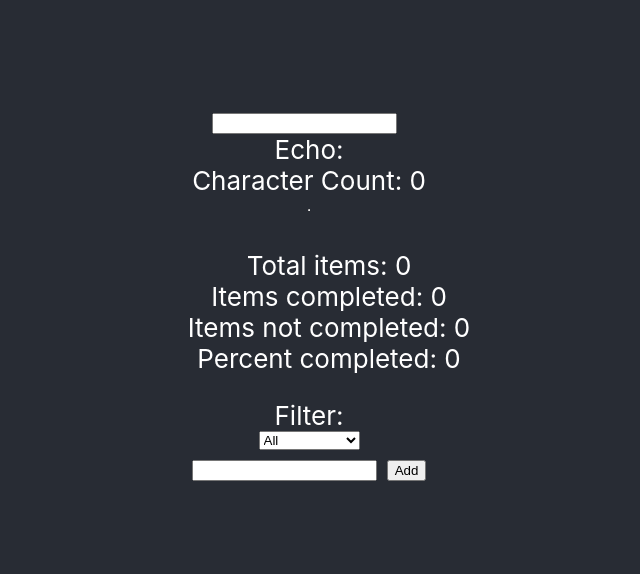
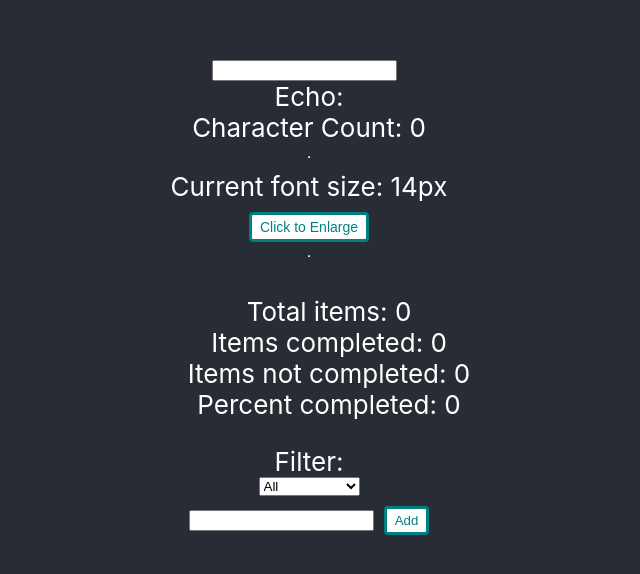
Before and after one commit to kkeeth/my-recoil-demo, a React (Create React App) app: page / in a window 1280 px wide. Shown: the part 108-682 px from the top of the page, without its empty margins (331-971 px from the left). Built offline with nearby package versions, Linux system fonts and the light colour scheme.

Commit message:
feat: added one sample component of button

```diff
--- a/src/App.css
+++ b/src/App.css
@@ -10,6 +10,19 @@
   text-align: center;
 }
 
+button {
+  padding: 4px 8px;
+  border: none;
+  border-radius: 4px;
+  margin-top: 10px;
+  background: #fff;
+  color: #008080;
+  border: 3px solid #008080;
+}
+button:hover {
+  cursor: pointer;
+}
+
 @keyframes App-logo-spin {
   from {
     transform: rotate(0deg);
--- a/src/App.js
+++ b/src/App.js
@@ -1,8 +1,7 @@
 import './App.css'
-import {
-  RecoilRoot,
-} from 'recoil'
+import { RecoilRoot } from 'recoil'
 import CharacterCounter from './CharacterCounter'
+import FontButton from './FontButton'
 import TodoList from './todo/TodoList'
 
 const App = () => {
@@ -11,10 +10,12 @@ const App = () => {
       <RecoilRoot>
         <CharacterCounter />
         <hr />
+        <FontButton />
+        <hr />
         <TodoList />
       </RecoilRoot>
     </div>
-  );
+  )
 }
 
-export default App;
+export default App
--- a/src/Atoms.js
+++ b/src/Atoms.js
@@ -12,5 +12,10 @@ export const todoListState = atom({
 
 export const todoListFilterState = atom({
   key: 'todoListFilterState',
-  default: 'Show All'
+  default: 'Show All',
 })
+
+export const fontSizeState = atom({
+  key: 'fontSizeState',
+  default: 14,
+})
--- /dev/null
+++ b/src/FontButton.js
@@ -0,0 +1,20 @@
+import { useRecoilState, useRecoilValue } from 'recoil'
+import { fontSizeState } from './Atoms'
+import { fontSizeLabelState } from './Selectors'
+
+const FontButton = () => {
+  const [fontSize, setFontSize] = useRecoilState(fontSizeState)
+  const fontSizeLabel = useRecoilValue(fontSizeLabelState)
+
+  return (
+    <>
+      <div>Current font size: {fontSizeLabel}</div>
+
+      <button onClick={() => setFontSize(fontSize + 1)} style={{ fontSize }}>
+        Click to Enlarge
+      </button>
+    </>
+  )
+}
+
+export default FontButton
--- a/src/Selectors.js
+++ b/src/Selectors.js
@@ -1,40 +1,46 @@
 import { selector } from 'recoil'
-import { textState, todoListState, todoListFilterState } from './Atoms'
+import {
+  textState,
+  todoListState,
+  todoListFilterState,
+  fontSizeState,
+} from './Atoms'
 
 export const charCountState = selector({
   key: 'charCountState', // unique ID (with respect to other atoms/selectors)
-  get: ({get}) => {
+  get: ({ get }) => {
     const text = get(textState)
 
     return text.length
-  }
+  },
 })
 
 export const filteredTodoListState = selector({
   key: 'filteredTodoListState',
-  get: ({get}) => {
-    const filter = get(todoListFilterState);
-    const list = get(todoListState);
+  get: ({ get }) => {
+    const filter = get(todoListFilterState)
+    const list = get(todoListState)
 
     switch (filter) {
       case 'Show Completed':
-        return list.filter((item) => item.isComplete);
+        return list.filter((item) => item.isComplete)
       case 'Show Uncompleted':
-        return list.filter((item) => !item.isComplete);
+        return list.filter((item) => !item.isComplete)
       default:
-        return list;
+        return list
     }
-  }
+  },
 })
 
 export const todoListStatsState = selector({
   key: 'todoListStatsState',
-  get: ({get}) => {
-    const todoList = get(todoListState);
-    const totalNum = todoList.length;
-    const totalCompletedNum = todoList.filter((item) => item.isComplete).length;
-    const totalUncompletedNum = totalNum - totalCompletedNum;
-    const percentCompleted = totalNum === 0 ? 0 : totalCompletedNum / totalNum * 100;
+  get: ({ get }) => {
+    const todoList = get(todoListState)
+    const totalNum = todoList.length
+    const totalCompletedNum = todoList.filter((item) => item.isComplete).length
+    const totalUncompletedNum = totalNum - totalCompletedNum
+    const percentCompleted =
+      totalNum === 0 ? 0 : (totalCompletedNum / totalNum) * 100
 
     return {
       totalNum,
@@ -42,5 +48,15 @@ export const todoListStatsState = selector({
       totalUncompletedNum,
       percentCompleted,
     }
-  }
+  },
 })
+
+export const fontSizeLabelState = selector({
+  key: 'fontSizeLabelState',
+  get: ({ get }) => {
+    const fontSize = get(fontSizeState)
+    const unit = 'px'
+
+    return `${fontSize}${unit}`
+  },
+})
```
